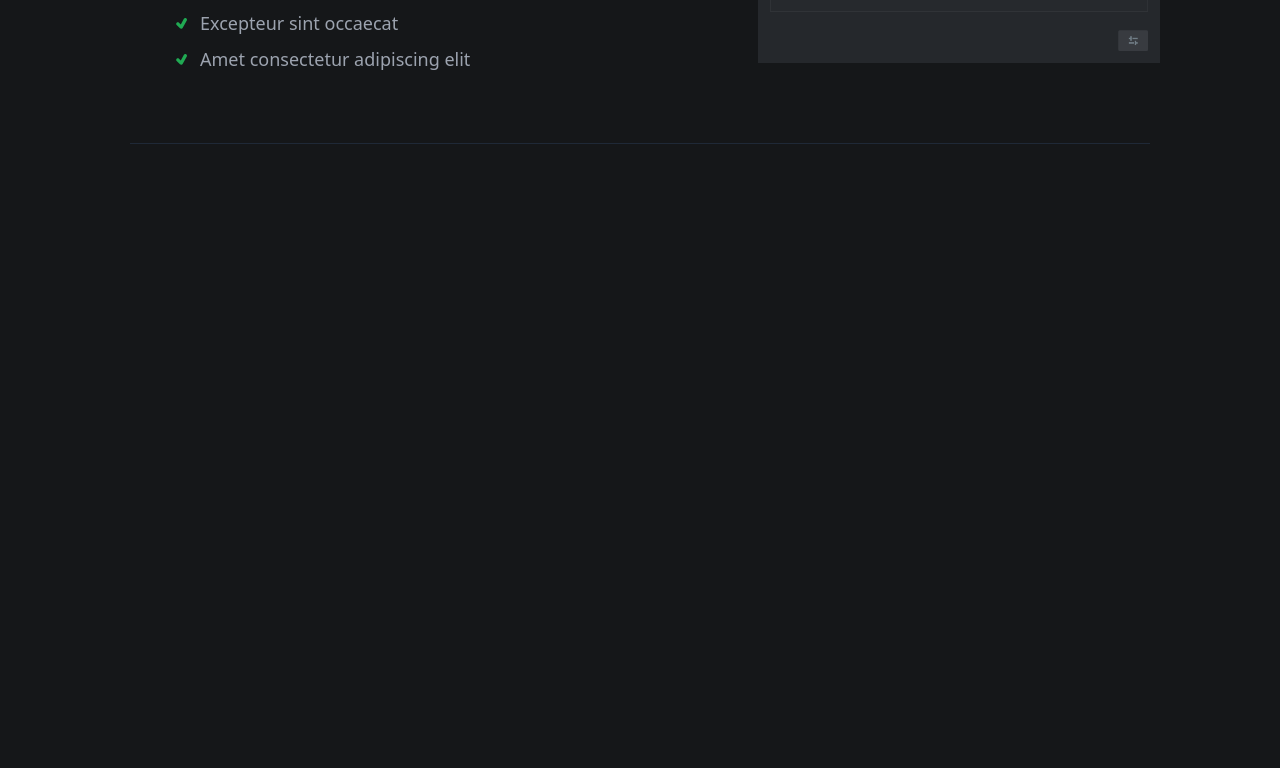
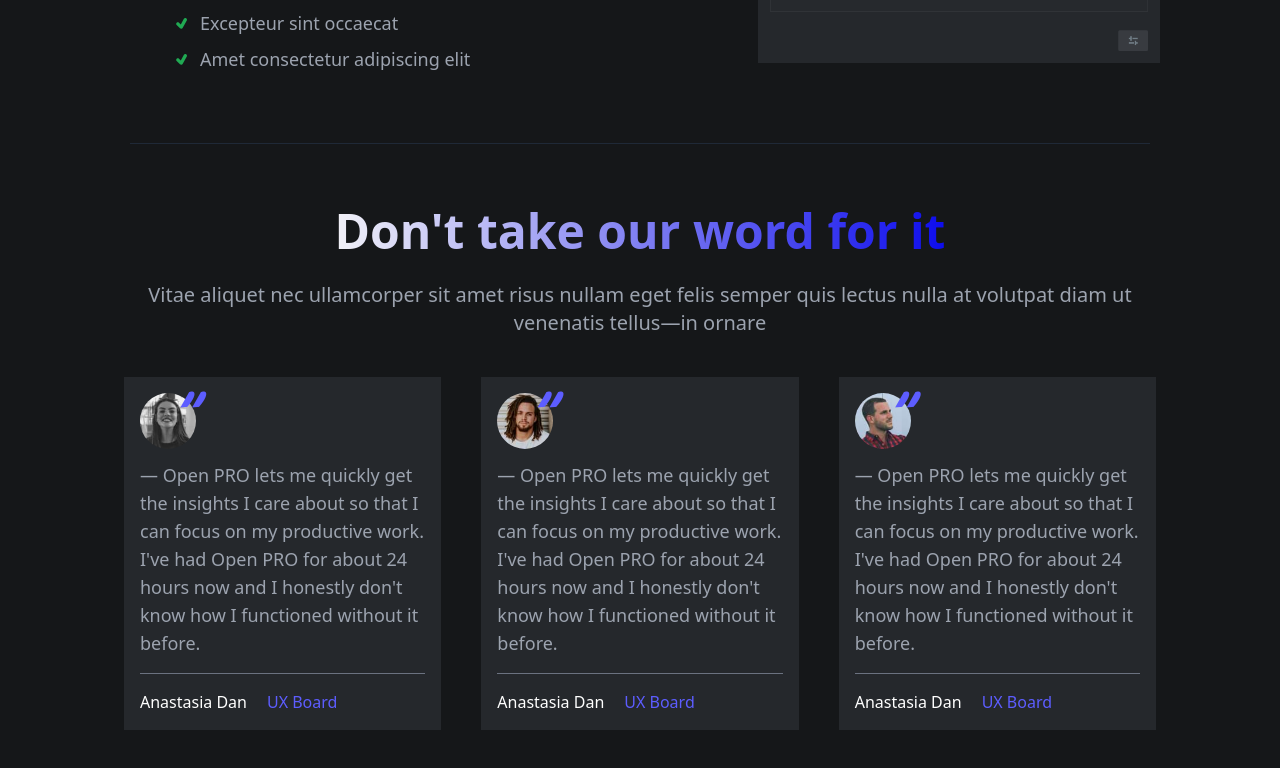
Before and after one commit to bigyan-sapkota/open-pro, a React (Vite) app: page / in a window 1280 px wide. Shown: the part 3223-3991 px from the top of the page. Before the commit the page ends 3367 px from the top, so only its background shows below. Built offline with nearby package versions, Linux system fonts and the light colour scheme.

Commit message:
User Review Section

```diff
--- a/src/App.jsx
+++ b/src/App.jsx
@@ -4,6 +4,7 @@ import "./index.css";
 import Home from "./Containers/Home";
 import Clients from "./Containers/Clients";
 import Products from "./Containers/Products";
+import UserReview from "./Containers/UserReview";
 
 const App = () => {
   return (
@@ -14,6 +15,7 @@ const App = () => {
         <Clients />
       </div>
       <Products />
+      <UserReview />
     </div>
   );
 };
--- /dev/null
+++ b/src/Components/User.jsx
@@ -0,0 +1,32 @@
+import React from "react";
+
+const User = (props) => {
+  return (
+    <div className="bg-[#25282C] p-4">
+      <div className="relative">
+        <img src={props.img} className="rounded-full w-14" />
+        <div className="absolute -top-3 left-8 ad font-semibold italic text-7xl text-[#5D5DFF]">
+          ''
+        </div>
+      </div>
+      <p className="text-gray-400 text-lg my-3">
+        — Open PRO lets me quickly get the insights I care about so that I can
+        focus on my productive work. I've had Open PRO for about 24 hours now
+        and I honestly don't know how I functioned without it before.
+      </p>
+      <div className="flex items-center justify-center my-4">
+        <div className="bg-gray-500 h-[1px] w-full"></div>
+      </div>
+      <div className="flex gap-3 md:gap-5 font-medium text-base">
+        <p className="text-white">Anastasia Dan</p>
+        <p>
+          <a href="#" className="text-[#5D5DFF] hover:text-white">
+            UX Board
+          </a>
+        </p>
+      </div>
+    </div>
+  );
+};
+
+export default User;
--- /dev/null
+++ b/src/Containers/UserReview.jsx
@@ -0,0 +1,26 @@
+import React from "react";
+import HeaderText from "../Components/HeaderText";
+import { person1, person2, person3 } from "../assets/images/index";
+import User from "../Components/User";
+
+const images = [person1, person2, person3];
+
+const UserReview = () => {
+  return (
+    <div className="my-14 md:px-20">
+      <HeaderText
+        head="Don't take our word for it"
+        text="Vitae aliquet nec ullamcorper sit amet risus nullam eget felis semper quis lectus nulla at volutpat diam ut venenatis tellus—in ornare"
+      />
+      <div className="flex flex-col gap-10 md:flex-row md:gap-2 mt-10">
+        {images.map((image, i) => (
+          <div key={i} className="px-4">
+            <User img={image} />
+          </div>
+        ))}
+      </div>
+    </div>
+  );
+};
+
+export default UserReview;
```
